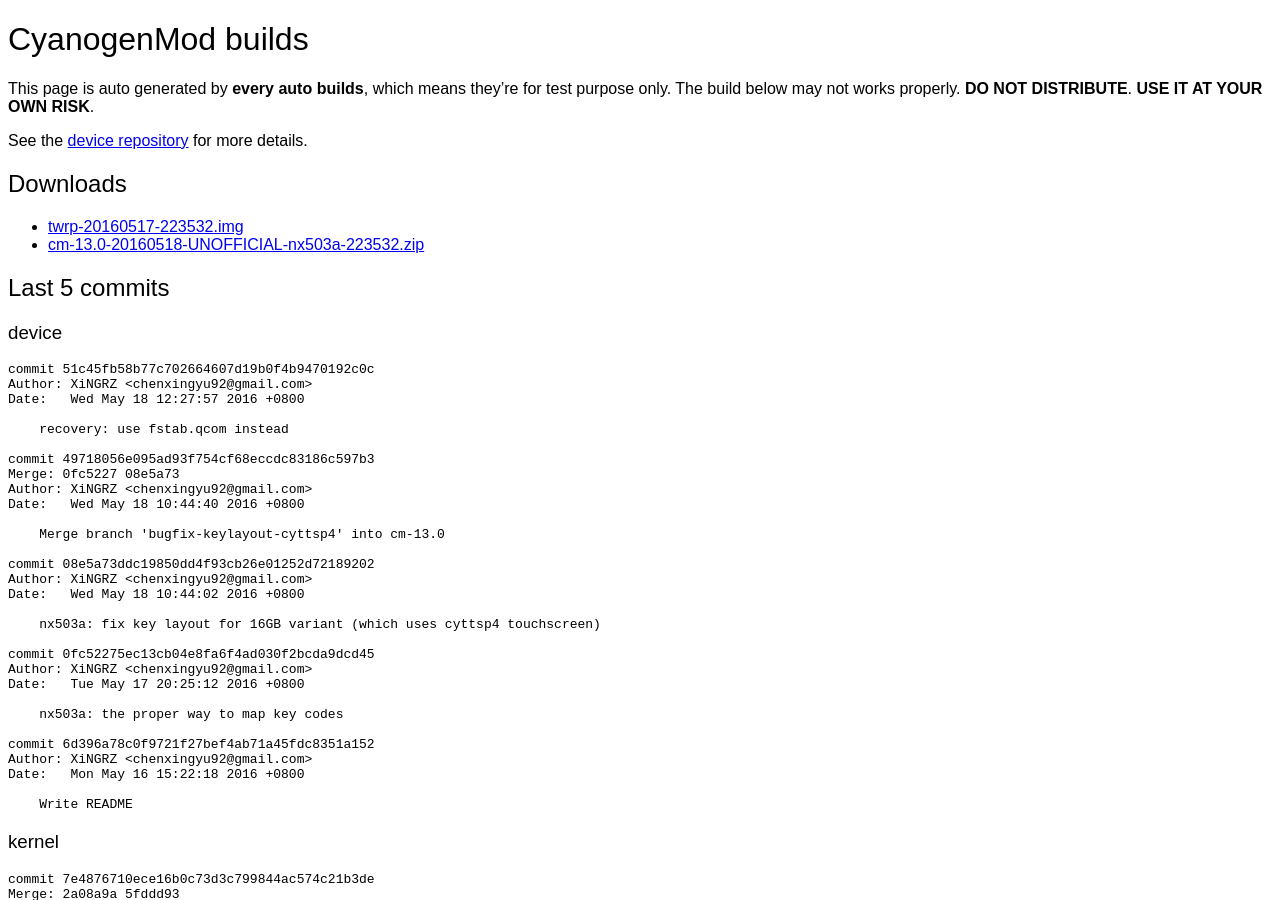
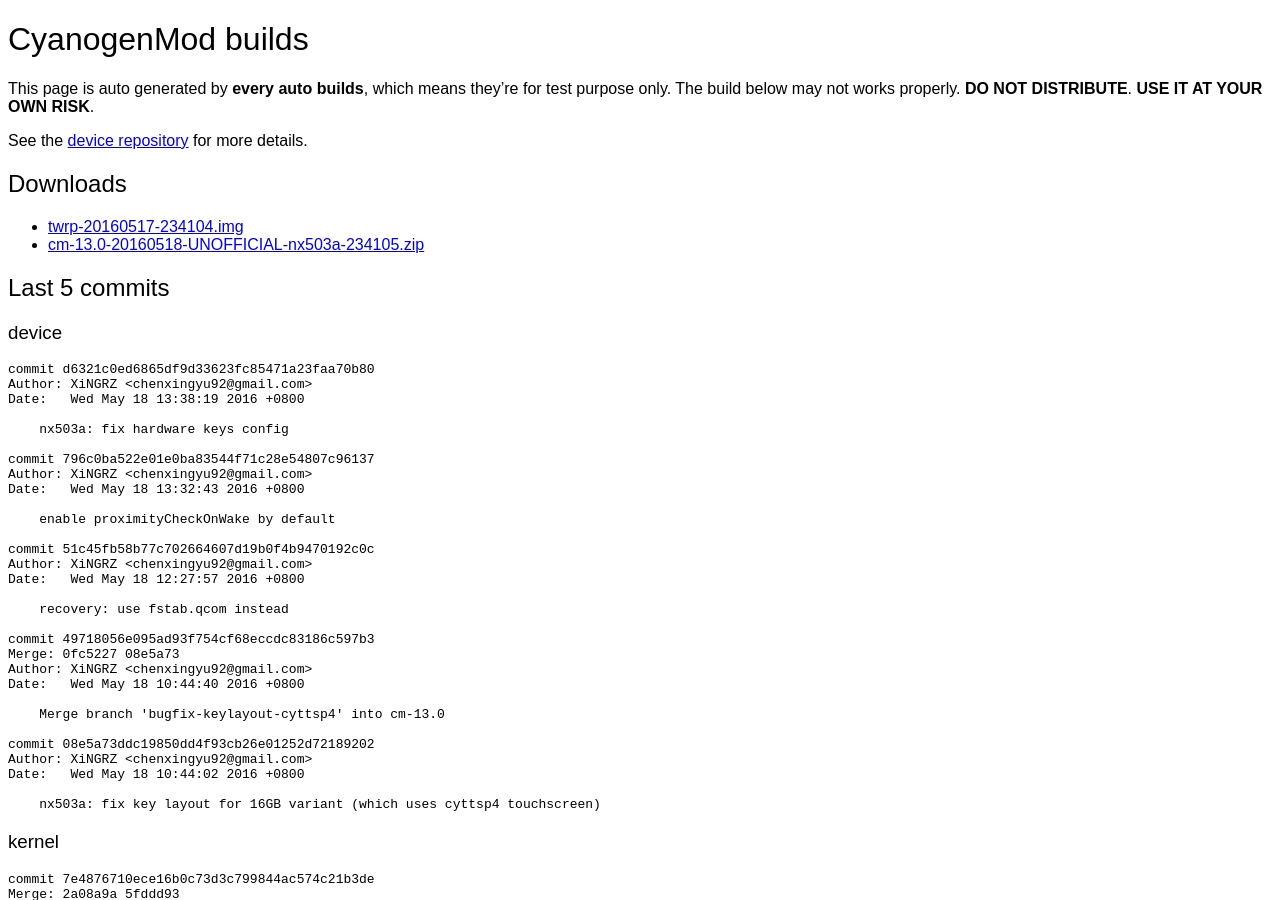
Before and after one commit to ilasx/nx503a-dev.github.io, a Jekyll site: the page built from cyanogenmod.md, in a window 1280 px wide and 900 px high. Built offline with Jekyll 4.4.1, drawn with Linux system fonts in a browser that asks for light colours.

Commit message:
publish auto build twrp-20160517-234104.img cm-13.0-20160518-UNOFFICIAL-nx503a-234105.zip

````diff
--- a/cyanogenmod.md
+++ b/cyanogenmod.md
@@ -11,14 +11,26 @@ See the [device repository](https://github.com/nx503a-dev/android_device_zte_nx5
 
 ## Downloads
 
-- [twrp-20160517-223532.img](http://o6wea3e46.bkt.clouddn.com/twrp-20160517-223532.img)
-- [cm-13.0-20160518-UNOFFICIAL-nx503a-223532.zip](http://o6wea3e46.bkt.clouddn.com/cm-13.0-20160518-UNOFFICIAL-nx503a-223532.zip)
+- [twrp-20160517-234104.img](http://o6wea3e46.bkt.clouddn.com/twrp-20160517-234104.img)
+- [cm-13.0-20160518-UNOFFICIAL-nx503a-234105.zip](http://o6wea3e46.bkt.clouddn.com/cm-13.0-20160518-UNOFFICIAL-nx503a-234105.zip)
 
 ## Last 5 commits
 
 ### device
 
 ```
+commit d6321c0ed6865df9d33623fc85471a23faa70b80
+Author: XiNGRZ <chenxingyu92@gmail.com>
+Date:   Wed May 18 13:38:19 2016 +0800
+
+    nx503a: fix hardware keys config
+
+commit 796c0ba522e01e0ba83544f71c28e54807c96137
+Author: XiNGRZ <chenxingyu92@gmail.com>
+Date:   Wed May 18 13:32:43 2016 +0800
+
+    enable proximityCheckOnWake by default
+
 commit 51c45fb58b77c702664607d19b0f4b9470192c0c
 Author: XiNGRZ <chenxingyu92@gmail.com>
 Date:   Wed May 18 12:27:57 2016 +0800
@@ -37,18 +49,6 @@ Author: XiNGRZ <chenxingyu92@gmail.com>
 Date:   Wed May 18 10:44:02 2016 +0800
 
     nx503a: fix key layout for 16GB variant (which uses cyttsp4 touchscreen)
-
-commit 0fc52275ec13cb04e8fa6f4ad030f2bcda9dcd45
-Author: XiNGRZ <chenxingyu92@gmail.com>
-Date:   Tue May 17 20:25:12 2016 +0800
-
-    nx503a: the proper way to map key codes
-
-commit 6d396a78c0f9721f27bef4ab71a45fdc8351a152
-Author: XiNGRZ <chenxingyu92@gmail.com>
-Date:   Mon May 16 15:22:18 2016 +0800
-
-    Write README
 ```
 
 ### kernel
````
